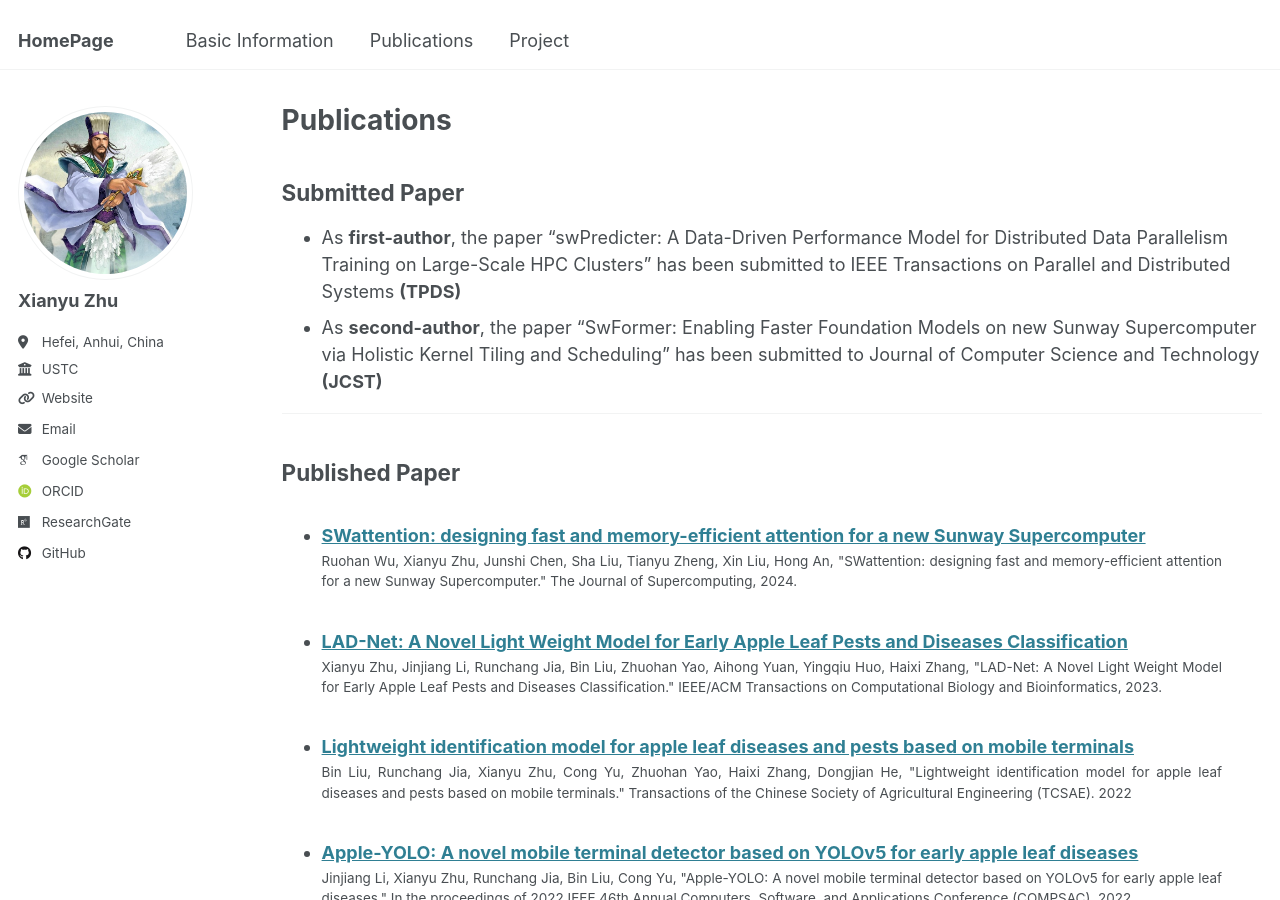
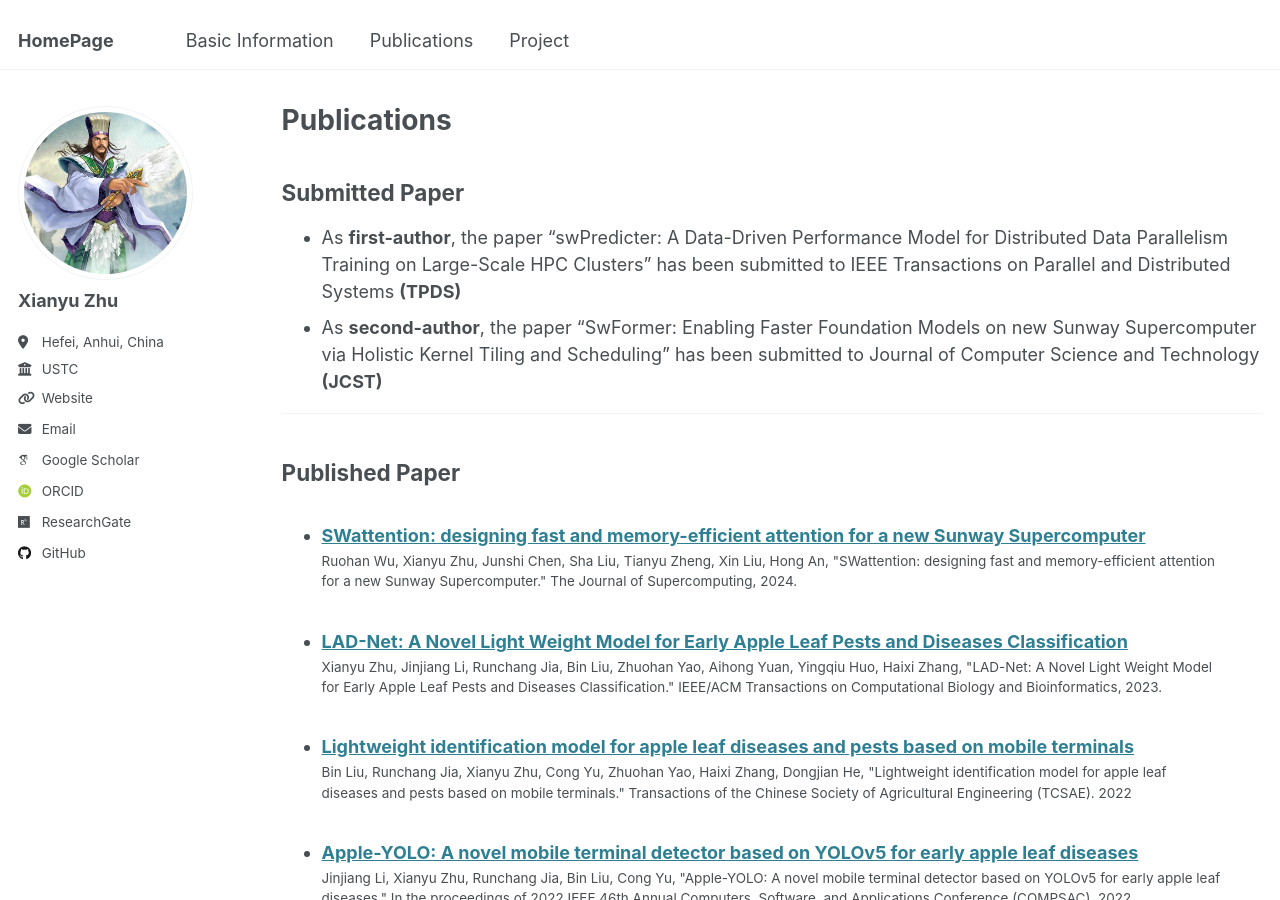
Before and after one commit to zhuxy-USTC/zhuxy-USTC.github.io, a Jekyll site: the page built from _pages/publications.md, in a window 1280 px wide and 900 px high. Built offline with Jekyll 4.4.1, drawn with Linux system fonts in a browser that asks for light colours; some web fonts are replaced.

Commit message:
Update archive-single-cv.html

```diff
--- a/_includes/archive-single-cv.html
+++ b/_includes/archive-single-cv.html
@@ -34,9 +34,9 @@
       {% endif %}
     </h3>
     {% if post.read_time %}
-      <p class="page__meta" style="text-align: justify;"><i class="fa fa-clock" aria-hidden="true"></i> {% include read-time.html %}</p>
+      <p class="page__meta"><i class="fa fa-clock" aria-hidden="true"></i> {% include read-time.html %}</p>
     {% endif %}
-    {% if post.venue%}<p class="archive__item-excerpt" itemprop="description" style="text-align: justify;">{{ post.citation }}</p> {% endif %}
+    {% if post.venue%}<p class="archive__item-excerpt" itemprop="description">{{ post.citation }}</p> {% endif %}
     </li>
  </article>
 </div>
```
